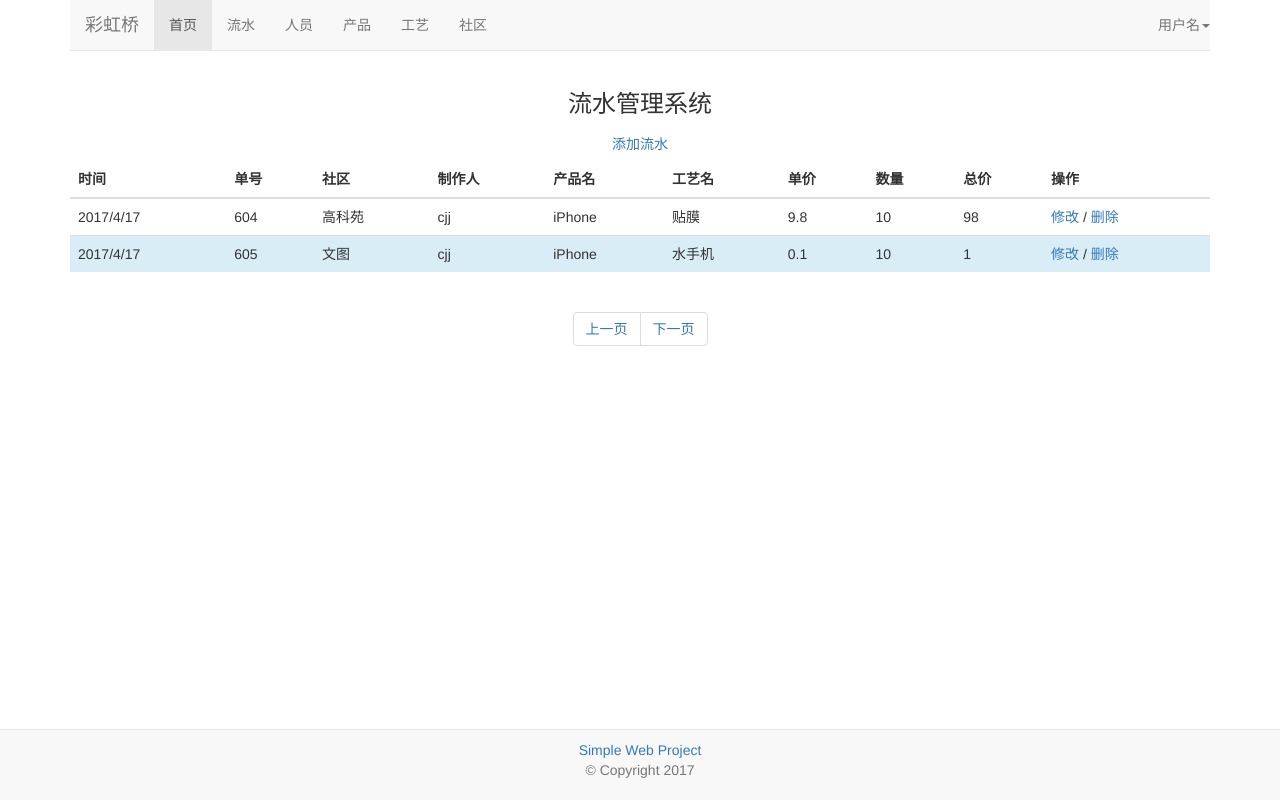
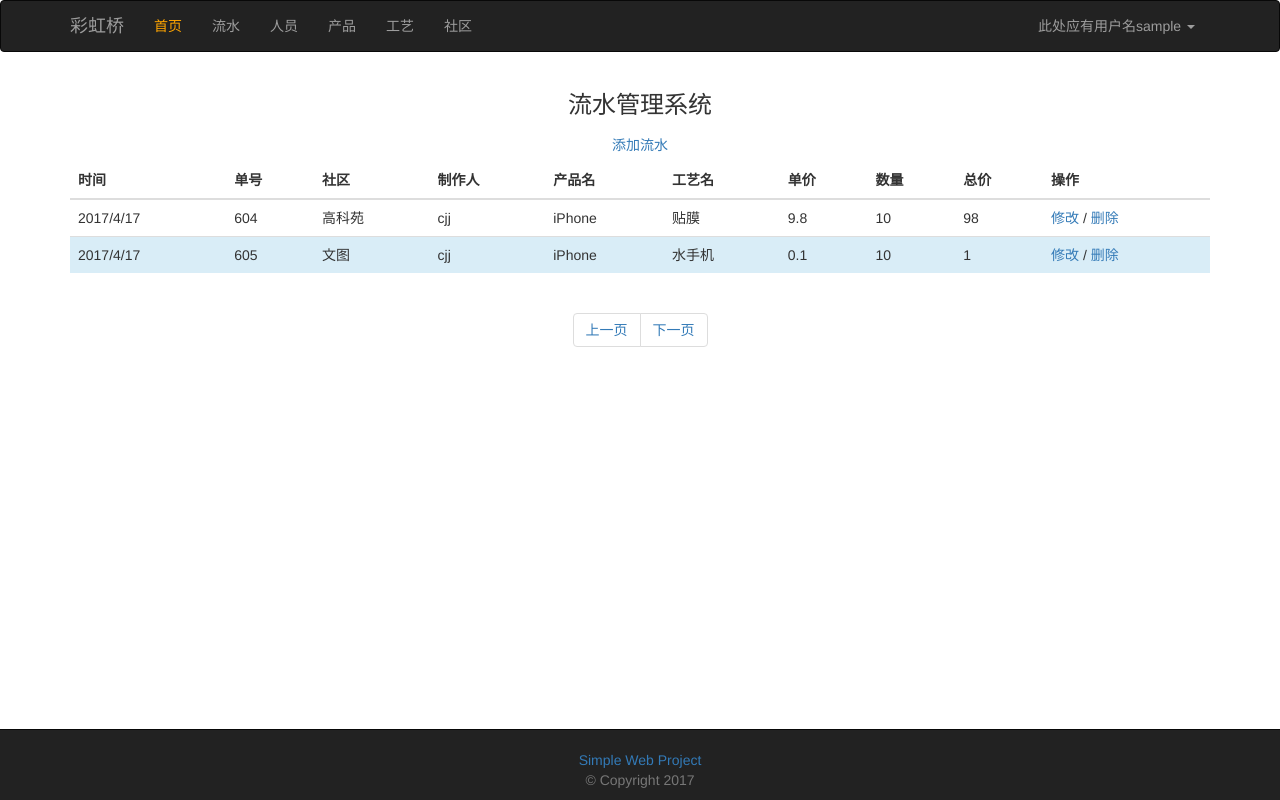
Before and after one commit to sonnyhcl/Simple-ERP-System, a Flask app: template webapp/templates/views/item.html in a window 1280 px wide. Run offline with Flask 2, Linux system fonts and the light colour scheme; the template is opened without the code that fills it: most values are stand-ins (such as "Sample title", 1, 10 or a date in 2020); some libraries are stand-ins or nearby versions.

Commit message:
更新header

```diff
--- a/webapp/templates/base.html
+++ b/webapp/templates/base.html
@@ -3,7 +3,7 @@
 <head>
     {% block head %}
     <link rel="shortcut icon" href="{{ url_for('static', filename='images/gold.png') }}"/>
-    <title>{% block title %}{% endblock title %} - My Webpage</title>
+    <title>{% block title %}{% endblock title %} - 彩虹桥</title>
     <meta name="viewport" content="width=device-width, initial-scale=1.0">
     <!-- 引入 Bootstrap -->
     <link href="http://cdn.static.runoob.com/libs/bootstrap/3.3.7/css/bootstrap.min.css"
@@ -14,78 +14,66 @@
 </head>
 
 <body>
-<!--导航栏-->
+<!-- 模仿leetcode导航栏 -->
+<div class="navbar navbar-inverse navbar-extra">
     <div class="container">
-    <div class="row clearfix">
-        <div class="col-md-12 column">
-            <nav class="navbar navbar-default navbar-static-top" role="navigation">
         <div class="navbar-header">
-                    <button type="button" class="navbar-toggle" data-toggle="collapse" data-target="#bs-example-navbar-collapse-1"><span class="sr-only">Toggle navigation</span><span
-                            class="icon-bar"></span><span class="icon-bar"></span><span class="icon-bar"></span>
+            <button type="button" class="navbar-toggle" data-toggle="collapse" data-target=".navbar-collapse">
+                <span class="icon-bar"></span>
+                <span class="icon-bar"></span>
+                <span class="icon-bar"></span>
             </button>
             <a class="navbar-brand" href="/">彩虹桥</a>
         </div>
+        <div class="navbar-collapse collapse">
+            <ul class="nav navbar-nav">
+                <li><a href="/index"><font color="orange">首页</font></a></li>
+                <li><a href="/user">流水</a></li>
+                <li><a href="/user">人员</a></li>
+                <li><a href="/product">产品</a></li>
+                <li><a href="/item">工艺</a></li>
+                <li><a href="/community">社区</a></li>
+            </ul>
 
-                <div class="collapse navbar-collapse" id="bs-example-navbar-collapse-1">
-                    <ul class="nav navbar-nav">
-                        <li class="active">
-                            <a href="#">首页</a>
-                        </li>
-                        <li>
-                            <a href="#">流水</a>
-                        </li>
-                        <li>
-                            <a href="#">人员</a>
-                        </li>
-                        <li>
-                            <a href="#">产品</a>
-                        </li>
-                        <li>
-                            <a href="#">工艺</a>
-                        </li>
-                        <li>
-                            <a href="#">社区</a>
-                        </li>
-                    </ul>
-                    <ul class="nav navbar-nav navbar-right">
+            <ul id="navbar-right" class="nav navbar-nav navbar-right">
                 <li class="dropdown">
                     <a href="#" class="dropdown-toggle" data-toggle="dropdown">
-                                用户名<strong class="caret"></strong></a>
+                        此处应有用户名{{ username }}
+                        <span class="caret"></span>
+                    </a>
                     <ul class="dropdown-menu">
-                                <li>
-                                    <a href="{{ url_for('log_out') }}">退出</a>
-                                </li>
+                        <li><a href="/lou_out">退出</a></li>
                     </ul>
                 </li>
             </ul>
         </div>
-            </nav>
     </div>
 </div>
-</div>
+
 <!--Body-->
 <div id="content" align="center">
     {% block content %}
     {% endblock %}
 </div>
 
+<!-- footer -->
 <div id="foot" class="container" align="center">
-<nav class="navbar navbar-default navbar-fixed-bottom">
+    <nav class="navbar navbar-inverse navbar-fixed-bottom">
         <div class="navbar-inner navbar-content-center">
-        <p class="text-muted credit" style="padding: 10px;">
-        {% block footer %}
-        <a href="http://github.com/sonnyhcl/SimpleWebProject">Simple Web
-            Project</a>
+            <p class="text-muted credit">
+                <br>
+                <a href="http://github.com/sonnyhcl/SimpleWebProject">Simple Web Project</a>
                 <br>
                 &copy; Copyright 2017
-        {% endblock footer %}
             </p>
         </div>
     </nav>
+</div>
 
-
+{% block script %}
     <script src="http://cdn.static.runoob.com/libs/jquery/2.1.1/jquery.min.js"></script>
     <script src="http://cdn.bootcss.com/bootstrap-table/1.11.1/bootstrap-table.js"></script>
     <script src="http://cdn.static.runoob.com/libs/bootstrap/3.3.7/js/bootstrap.min.js"></script>
+{% endblock script %}
 
 </body>
--- a/webapp/templates/views/community.html
+++ b/webapp/templates/views/community.html
@@ -1,5 +1,5 @@
 {% extends "base.html" %}
-{% block title %}transaction{% endblock %}
+{% block title %}社区{% endblock %}
 
 {% block content %}
 
--- a/webapp/templates/views/index.html
+++ b/webapp/templates/views/index.html
@@ -1,5 +1,5 @@
 {% extends "base.html" %}
-{% block title %}Index{% endblock %}
+{% block title %}首页{% endblock %}
 
 {% block content %}
 
--- a/webapp/templates/views/item.html
+++ b/webapp/templates/views/item.html
@@ -1,5 +1,5 @@
 {% extends "base.html" %}
-{% block title %}transaction{% endblock %}
+{% block title %}工艺{% endblock %}
 
 {% block content %}
 
--- a/webapp/templates/views/product.html
+++ b/webapp/templates/views/product.html
@@ -1,5 +1,5 @@
 {% extends "base.html" %}
-{% block title %}transaction{% endblock %}
+{% block title %}产品{% endblock %}
 
 {% block content %}
 
--- a/webapp/templates/views/transaction.html
+++ b/webapp/templates/views/transaction.html
@@ -1,5 +1,5 @@
 {% extends "base.html" %}
-{% block title %}transaction{% endblock %}
+{% block title %}流水{% endblock %}
 
 {% block content %}
 
--- a/webapp/templates/views/user.html
+++ b/webapp/templates/views/user.html
@@ -1,5 +1,5 @@
 {% extends "base.html" %}
-{% block title %}transaction{% endblock %}
+{% block title %}用户{% endblock %}
 
 {% block content %}
 
```
Lines whose indentation alone changed are shown as unchanged.
